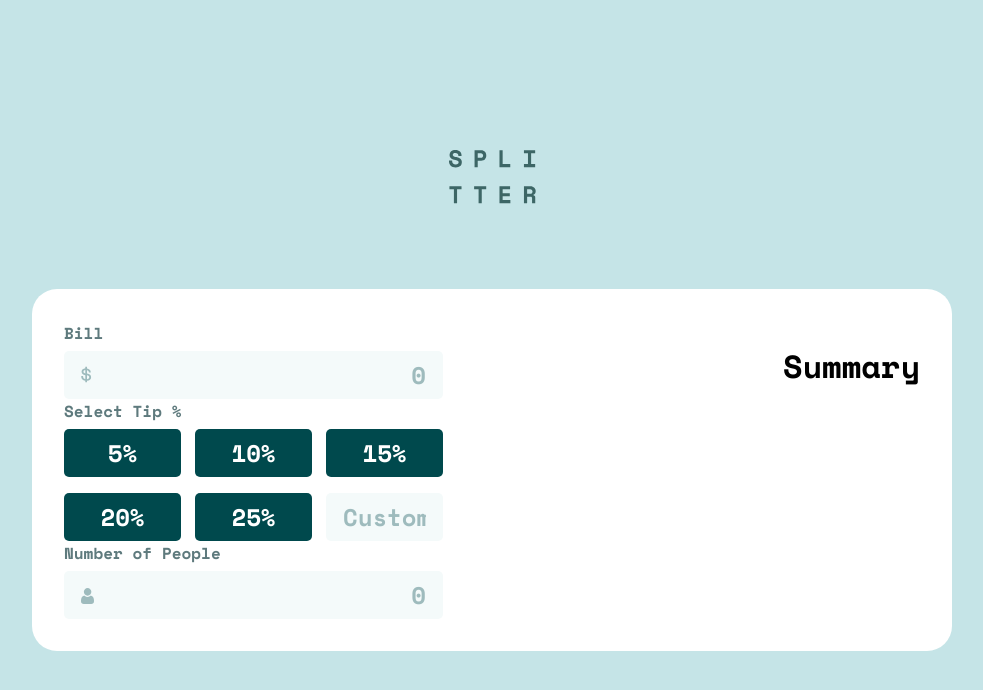
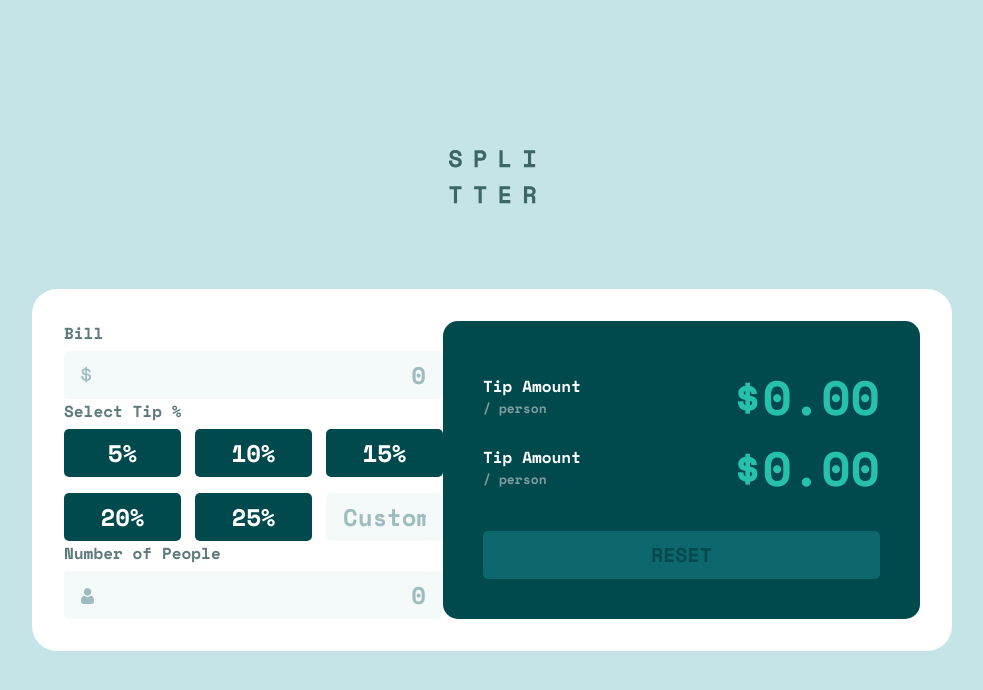
Before and after one commit to zxasc/tip-calculator-app, a React (Vite) app: page / in a window 1280 px wide. Shown: the top 690 px of the page, without its empty margins (148-1131 px from the left). Built offline with nearby package versions, Linux system fonts and the light colour scheme.

Commit message:
add summary section styling

```diff
--- a/src/components/Summary.jsx
+++ b/src/components/Summary.jsx
@@ -1,7 +1,25 @@
+import summary from '../styles/Summary.module.scss'
+
 export default function Summary() {
     return (
-        <div className='inner-container'>
-            <h1>Summary</h1>
-        </div>
+        <section className={`inner-container ${summary.container}`}>
+            <div className={summary.inner}>
+                <div>
+                    <h3>Tip Amount</h3>
+                    <h4>/ person</h4>
+                </div>
+                <h2>$0.00</h2>
+            </div>
+
+            <div className={summary.inner}>
+                <div>
+                    <h3>Tip Amount</h3>
+                    <h4>/ person</h4>
+                </div>
+                <h2>$0.00</h2>
+            </div>
+
+            <button>RESET</button>
+        </section>
     )
 }
--- /dev/null
+++ b/src/styles/Summary.module.scss
@@ -0,0 +1,57 @@
+@import './variables.scss';
+
+.container {
+    width: 100%;
+    padding: 40px;
+    display: flex;
+    flex-flow: column nowrap;
+    background-color: $clr-very-dark-cyan;
+    border-radius: 15px;
+
+    .inner {
+        display: flex;
+        flex-flow: row nowrap;
+        justify-content: space-between;
+        align-items: center;
+    }
+
+    button {
+        margin-top: auto;
+        height: 48px;
+        font-size: 20px;
+        color: $clr-very-dark-cyan;
+        background-color: #0D686D;
+        border: none;
+        border-radius: 5px;
+        cursor: not-allowed;
+        transition: all 0.2 ease-in;
+    }
+
+    button.active {
+        background-color: $clr-primary-cyan;
+        cursor: pointer;
+
+        &:hover {
+            background-color: #9fe8df;
+        }
+    }
+}
+
+h4, h3, h2 {
+    margin: 0;
+}
+
+h2 {
+    color: $clr-primary-cyan;
+    font-size: 48px;
+}
+
+h3 {
+    color: $clr-white;
+    font-size: 16px;
+}
+
+h4 {
+    color: $clr-grayish-cyan;
+    font-size: 13px;
+}
```
